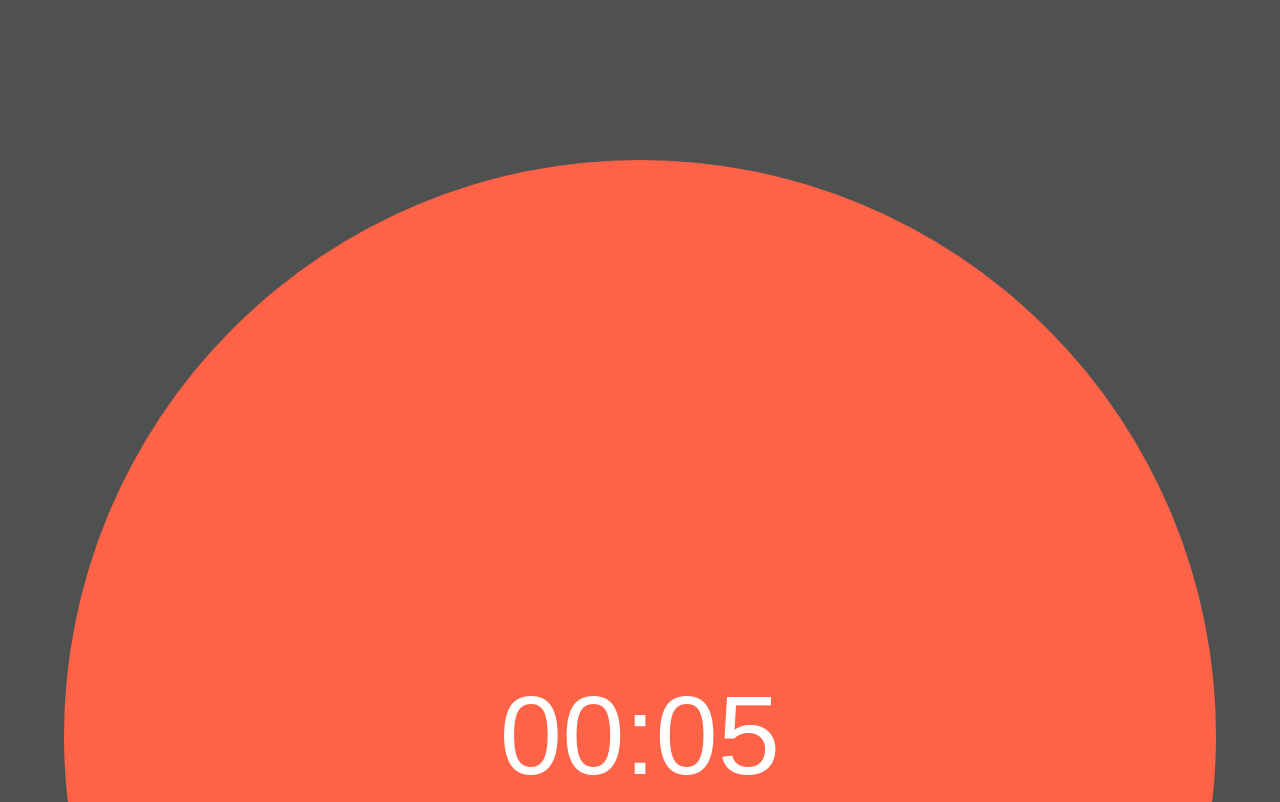
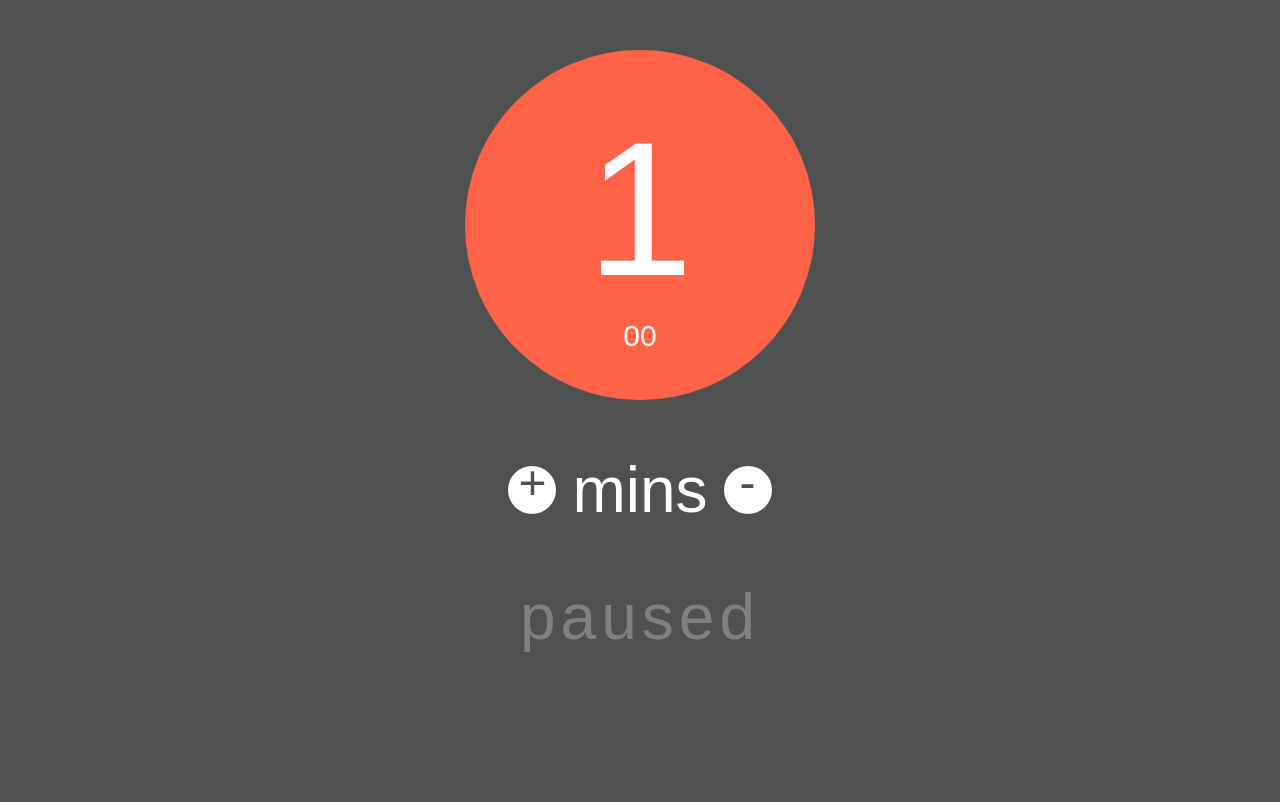
Before and after one commit to clymbouris/pomodoro, a plain HTML site: page index.html in a window 1280 px wide. Shown: the top 802 px of the page. Drawn offline with Linux system fonts and the light colour scheme.

Commit message:
Update 2015-12-12T21:57:56.132Z

```diff
--- a/index.html
+++ b/index.html
@@ -1 +1 @@
-<!DOCTYPE html><html lang="en"><head><meta charset="utf-8"><meta http-equiv="X-UA-Compatible" content="IE=edge"><meta name="description" content=""><meta name="viewport" content="width=device-width,initial-scale=1"><title></title><link rel="stylesheet" type="text/css" href="components/normalize-css/normalize.css"><link rel="stylesheet" type="text/css" href="css/main.min.css"></head><body><div class="container"><div class="row"><div id="tomato"><span data-bind="text: minutes"></span>:<span data-bind="text: seconds"></span></div></div></div><script src="components/jquery/dist/jquery.min.js"></script><script src="components/knockout/dist/knockout.js"></script><script src="js/main.min.js"></script></body></html>
+<!DOCTYPE html><html lang="en"><head><meta charset="utf-8"><meta http-equiv="X-UA-Compatible" content="IE=edge"><meta name="description" content=""><meta name="viewport" content="width=device-width,initial-scale=1"><title></title><link rel="stylesheet" type="text/css" href="components/normalize-css/normalize.css"><link rel="stylesheet" type="text/css" href="css/main.min.css"></head><body><div class="container"><button id="tomato"><div><span data-bind="text: minutesView"></span></div><div id="seconds"><span data-bind="text: secondsView"></span></div></button><div id="signs"><button class="sign" data-bind="click: function () { adjustDuration(60) }">+</button><div id="minutes">mins</div><button class="sign" data-bind="click: function () { adjustDuration(-60) }">-</button></div><div id="isPaused" data-bind="text: pauseView"></div></div><script src="components/jquery/dist/jquery.min.js"></script><script src="components/knockout/dist/knockout.js"></script><script src="js/main.min.js"></script></body></html>
```
Also changed, not shown: css/main.min.css, js/main.min.js, 1 other file.
